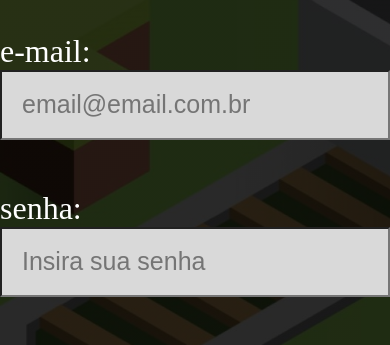
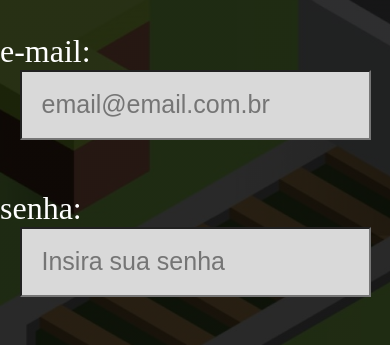
Before and after one commit to gpongelupe/Case-do-Grupo-1-CPEjr, a React (Vite) app: page /login in a window 390 px wide. Shown: the part 201-546 px from the top of the page. Built offline with nearby package versions, Linux system fonts and the light colour scheme.

Commit message:
completando responsividade e colocando hover no botao

```diff
--- a/src/pages/login/styles.js
+++ b/src/pages/login/styles.js
@@ -53,6 +53,11 @@ export const Input = styled.input`
   width: 100%;
   height: 70px;
   padding-left: 20px;
+  @media (max-width: 800px){
+  width: 90%;
+  height: 70px;
+  margin-left: 5%;
+  }
 
 `;
 
@@ -65,6 +70,13 @@ export const Botao = styled.button`
   background-color: #6D9948;
   color: white;
   width: 100%;
+  &:hover {
+    cursor:pointer;
+    background-color: #45622D;
+    border: none;
+  }
+
+
 
 `;
 
```
